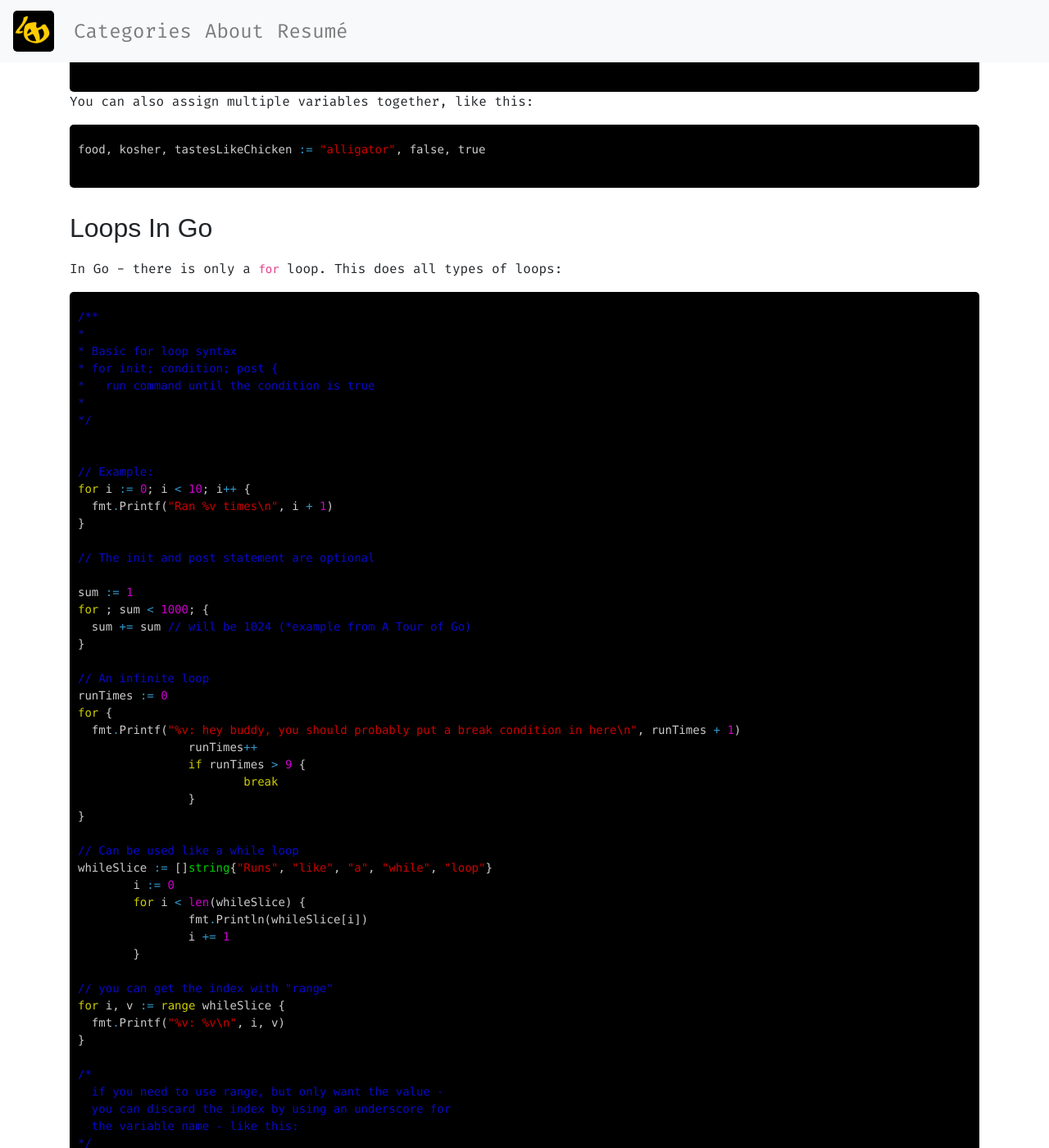
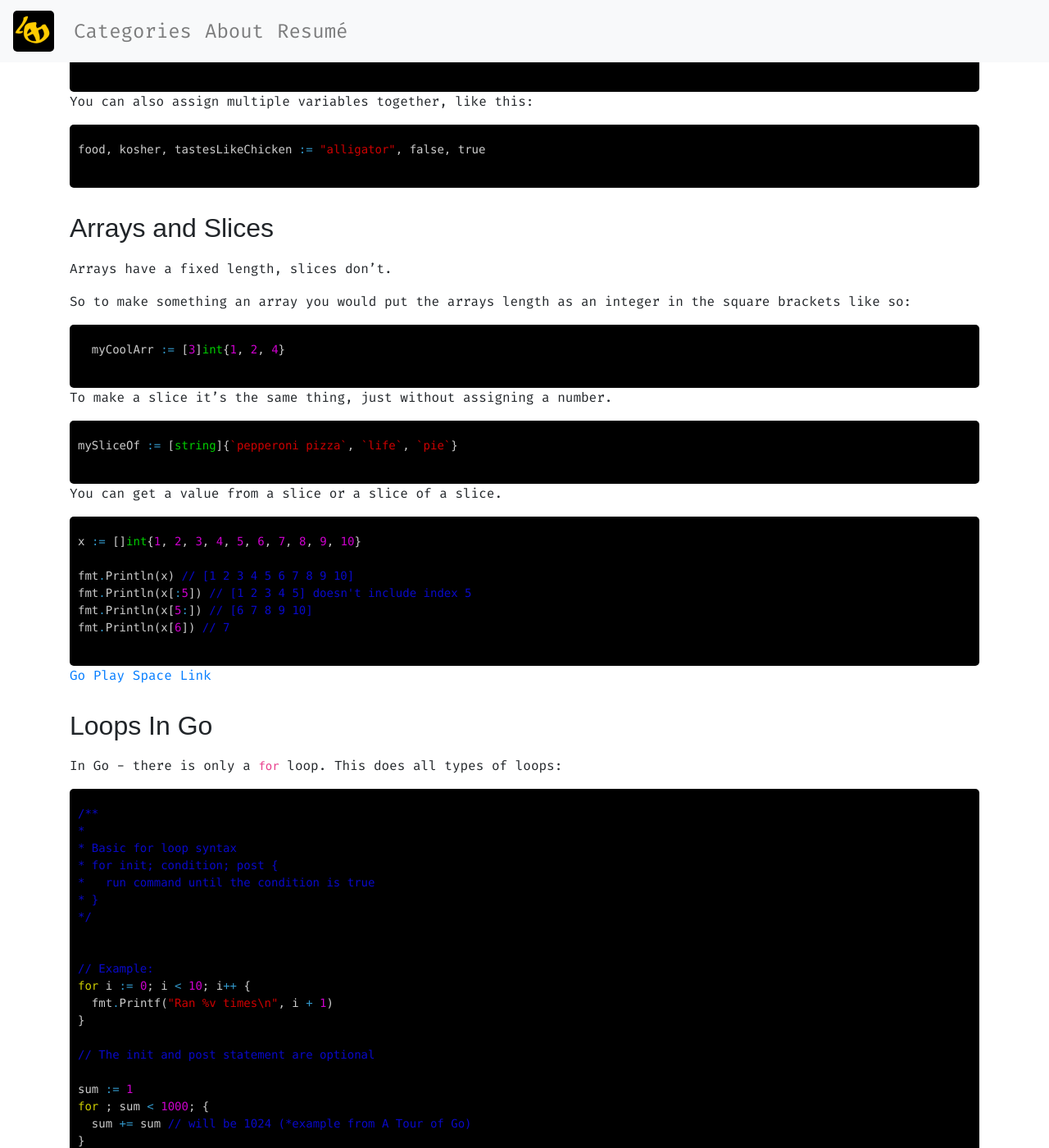
Before and after one commit to DewofyourYouth/DewofyourYouth.github.io, a Jekyll site: the page built from _posts/2020-1-16-go-lang-cheatsheat.md, in a window 1280 px wide and 1400 px high, scrolled down 1164 px. Shown: the whole window at 82% size. Built offline with Jekyll 4.4.1, drawn with Linux system fonts in a browser that asks for light colours; nearby versions of some CDN libraries; some web fonts are replaced; comment, search, counter and statistics services are not loaded; some of the changed text lies outside the part shown.

Commit message:
more slice stuff

````diff
--- a/_posts/2020-1-16-go-lang-cheatsheat.md
+++ b/_posts/2020-1-16-go-lang-cheatsheat.md
@@ -61,6 +61,35 @@ You can also assign multiple variables together, like this:
 food, kosher, tastesLikeChicken := "alligator", false, true
 ```
 
+## Arrays and Slices
+
+Arrays have a fixed length, slices don't.
+
+So to make something an array you would put the arrays length as an integer in the square brackets like so:
+
+```go
+  myCoolArr := [3]int{1, 2, 4}
+```
+
+To make a slice it's the same thing, just without assigning a number.
+
+```go
+mySliceOf := [string]{`pepperoni pizza`, `life`, `pie`}
+```
+
+You can get a value from a slice or a slice of a slice.
+
+```go
+x := []int{1, 2, 3, 4, 5, 6, 7, 8, 9, 10}
+
+fmt.Println(x) // [1 2 3 4 5 6 7 8 9 10]
+fmt.Println(x[:5]) // [1 2 3 4 5] doesn't include index 5
+fmt.Println(x[5:]) // [6 7 8 9 10]
+fmt.Println(x[6]) // 7
+```
+
+[Go Play Space Link](https://goplay.space/#fSrIFSc-KQb)
+
 ## Loops In Go
 
 In Go - there is only a `for` loop. This does all types of loops:
@@ -71,7 +100,7 @@ In Go - there is only a `for` loop. This does all types of loops:
 * Basic for loop syntax
 * for init; condition; post {
 *   run command until the condition is true
-*
+* }
 */
 
 
@@ -123,22 +152,6 @@ for _, v := range whileSlice {
 [Go Play Space Link: Loops](https://goplay.space/#eA_7jQqpZjM)
 
 \* [A Tour of Go](https://tour.golang.org/flowcontrol/2)
-
-## Arrays and Slices
-
-Arrays have a fixed length, slices don't.
-
-So to make something an array you would put the arrays length as an integer in the square brackets like so:
-
-```go
-  myCoolArr := [3]int{1, 2, 4}
-```
-
-To make a slice it's the same thing, just without assigning a number.
-
-```go
-mySliceOf := [string]{`pepperoni pizza`, `life`, `the pie`}
-```
 
 ## Struct Methods v. Functions + Interfaces
 
````
